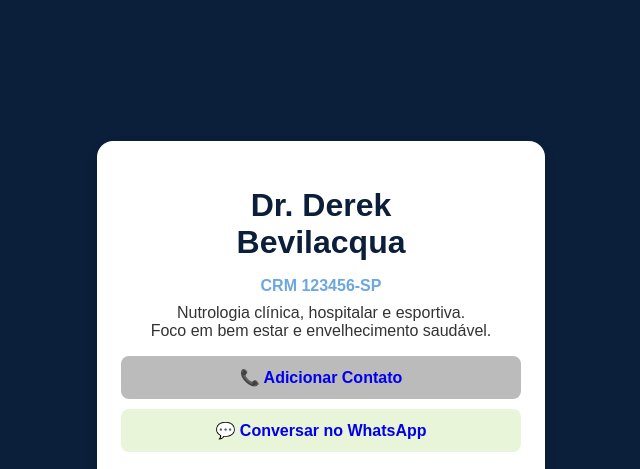
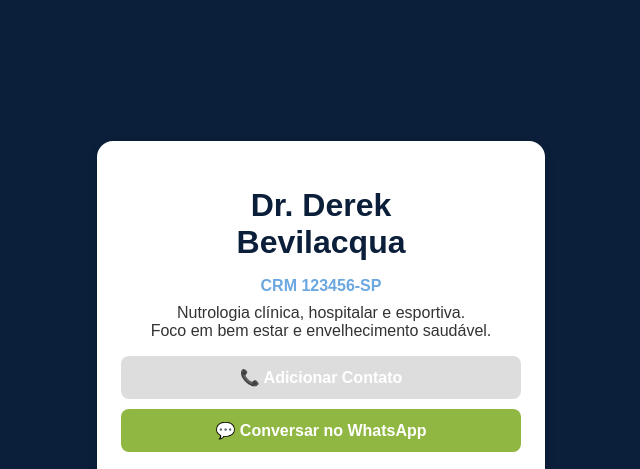
Before and after one commit to IcoFagali/cartao-derek, a plain HTML site: page index.html in a window 1280 px wide. Shown: the top 469 px of the page, without its empty margins (319-959 px from the left). Drawn offline with Linux system fonts and the light colour scheme.

Commit message:
Update index.html

```diff
--- a/index.html
+++ b/index.html
@@ -43,14 +43,15 @@
       display: block;
       margin: 10px 0;
       text-decoration: none;
-      background-color: #e9f5d9;
+      background-color: #8FB742;
+      color: #ffffff;
       padding: 12px;
       border-radius: 8px;
       font-weight: bold;
       transition: background-color 0.2s ease;
     }
     .links a.tel-link {
-      background-color: #bbbbbb;
+      background-color: #dddddd;
     }
     .links a:hover {
       opacity: 0.9;
```
